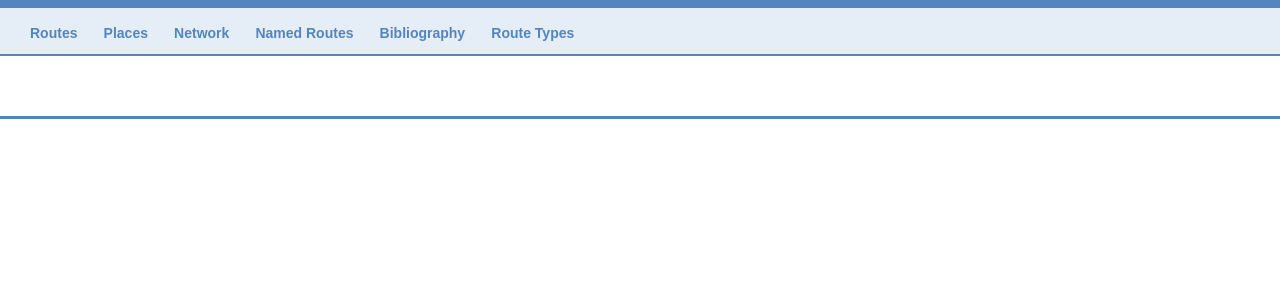
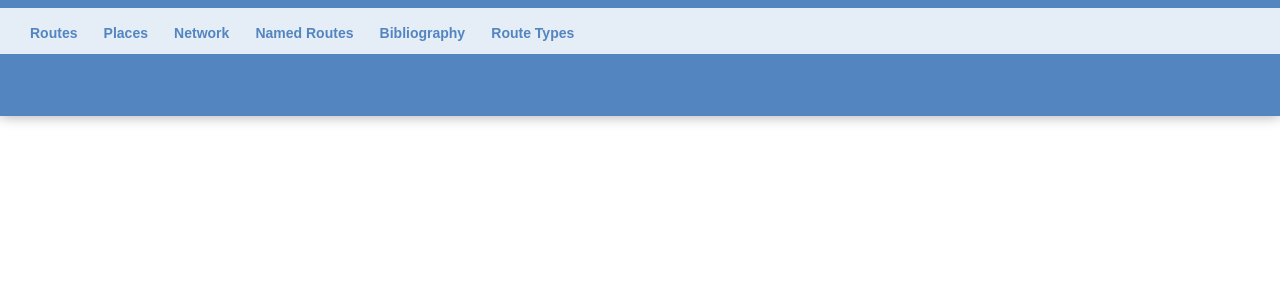
Before and after one commit to rsimon/simrec-database, a CodeIgniter app: the page made by ui/application/views/crud_template.php in a window 1280 px wide. Shown: the top 300 px of the page. Run offline with CodeIgniter, Linux system fonts and the light colour scheme; data that the repository does not hold is empty.

Commit message:
CSS tweaks

```diff
--- a/ui/application/views/crud_template.php
+++ b/ui/application/views/crud_template.php
@@ -24,11 +24,12 @@
       .header {
         border-color:#5385c1;
         border-style:solid;
-        border-width:8px 0 3px 0;
+        border-width:8px 0 0 0;
         padding:0;
         color:#5385c1;
         font-size:22px;
         font-weight:bold;
+        box-shadow:0 1px 12px rgba(0,0,0,0.3);
       }
 
       .header ul {
@@ -47,6 +48,16 @@
 
       .header .title {
         padding:30px;
+        background-color:#5385c1;
+        color:#fff;
+      }
+
+      .content {
+        padding:30px;
+      }
+
+      .content > div {
+        box-shadow:0 0 12px rgba(0, 0, 0, 0.15);
       }
 
       a {
```
